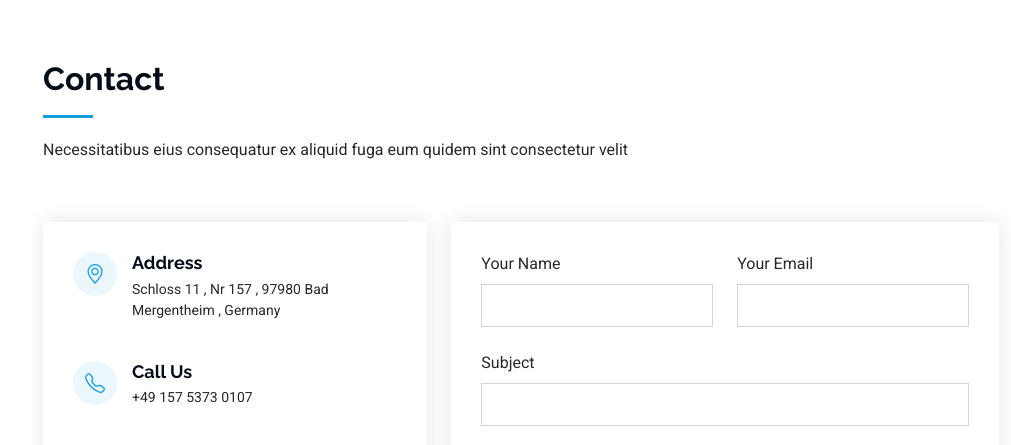
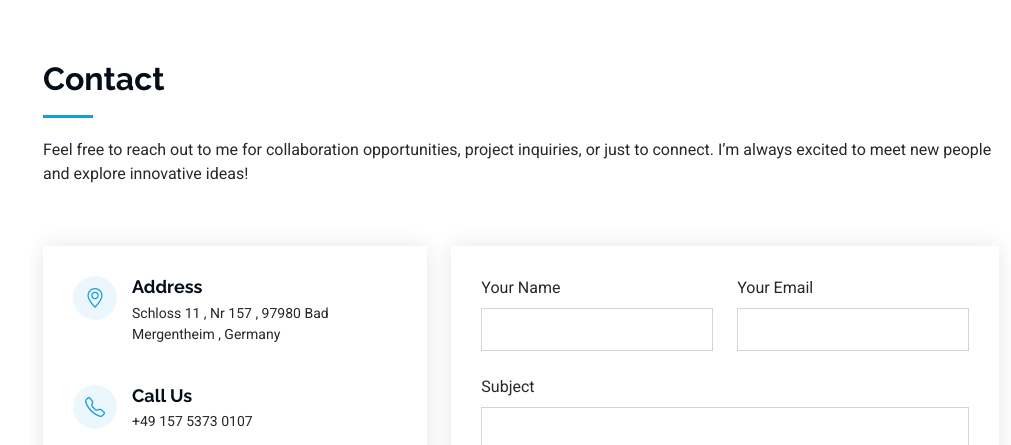
Before and after one commit to HamidrezaRahimian/personal-Website, a plain HTML site: page index.html in a window 1280 px wide. Shown: the part 7180-7625 px from the top of the page, without its empty margins (269-1280 px from the left). Drawn offline with Linux system fonts and the light colour scheme.

Commit message:
finishing contact field and map

```diff
--- a/index.html
+++ b/index.html
@@ -878,7 +878,8 @@
       <!-- Section Title -->
       <div class="container section-title" data-aos="fade-up">
         <h2>Contact</h2>
-        <p>Necessitatibus eius consequatur ex aliquid fuga eum quidem sint consectetur velit</p>
+        <p>Feel free to reach out to me for collaboration opportunities, project inquiries, or just to connect. I’m
+          always excited to meet new people and explore innovative ideas!</p>
       </div><!-- End Section Title -->
 
       <div class="container" data-aos="fade-up" data-aos-delay="100">
@@ -913,7 +914,7 @@
               </div><!-- End Info Item -->
 
               <iframe
-                src="https://www.google.com/maps/embed?pb=!1m14!1m8!1m3!1d48389.78314118045!2d-74.006138!3d40.710059!3m2!1i1024!2i768!4f13.1!3m3!1m2!1s0x89c25a22a3bda30d%3A0xb89d1fe6bc499443!2sDowntown%20Conference%20Center!5e0!3m2!1sen!2sus!4v1676961268712!5m2!1sen!2sus"
+                src="https://www.google.com/maps/embed?pb=!1m18!1m12!1m3!1d2638.752196134501!2d9.7708760159421!3d49.49236597935474!2m3!1f0!2f0!3f0!3m2!1i1024!2i768!4f13.1!3m3!1m2!1s0x4798339f231c4d19%3A0x4540113a0be1b63d!2sSchloss%2011%2C%2097980%20Bad%20Mergentheim%2C%20Germany!5e0!3m2!1sen!2sde!4v1676961268712!5m2!1sen!2sde"
                 frameborder="0" style="border:0; width: 100%; height: 270px;" allowfullscreen="" loading="lazy"
                 referrerpolicy="no-referrer-when-downgrade"></iframe>
             </div>
```
